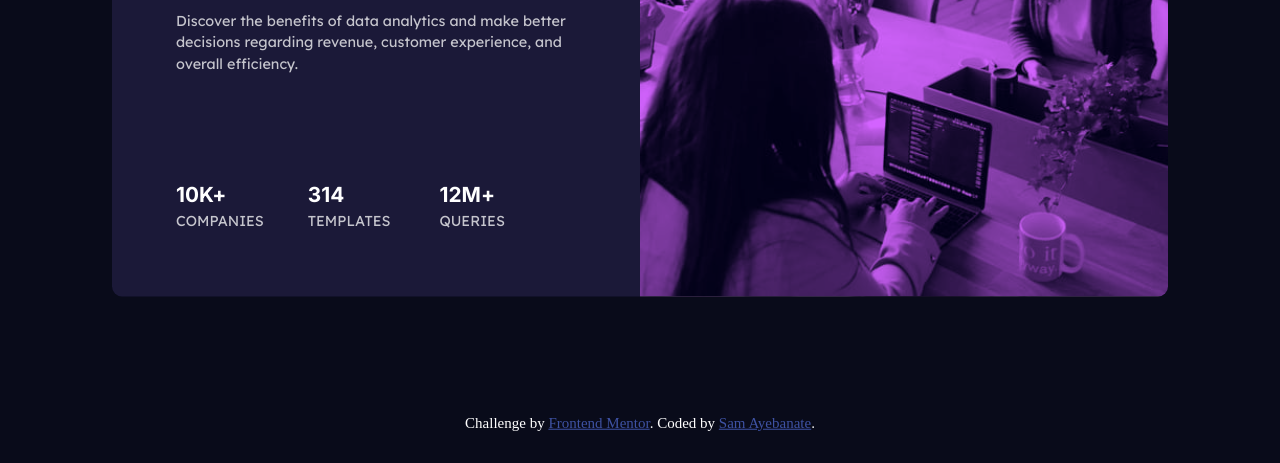
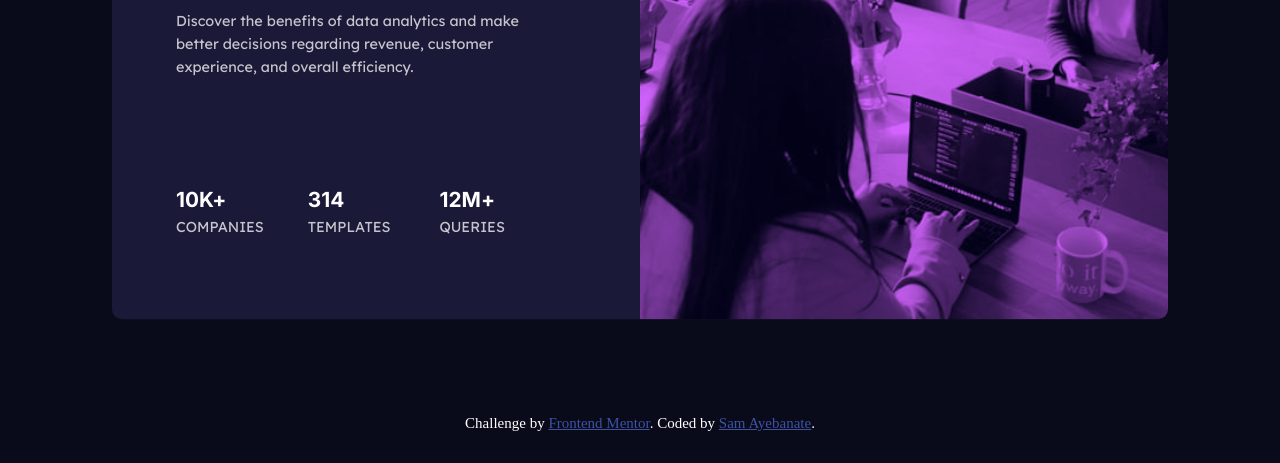
Before and after one commit to samson123-sys/previewcard, a plain HTML site: page index.html in a window 1280 px wide. Shown: the part 337-800 px from the top of the page. Drawn offline with Linux system fonts and the light colour scheme.

Commit message:
modified style.css

```diff
--- a/styles.css
+++ b/styles.css
@@ -62,6 +62,7 @@ blockquote,
 dl,
 dd {
   margin: 0;
+
 }
 
 /* Remove list styles on ul, ol elements with a list role, which suggests default styling will be removed */
@@ -79,7 +80,7 @@ html:focus-within {
 body {
   min-height: 10vh;
   text-rendering: optimizeSpeed;
-  line-height: 1.5;
+  line-height: 1.6;
   min-width: 200px;
 }
 
@@ -167,6 +168,7 @@ p{
     font-family: var(--ff-lexend);
     font-size: var(--fs-400);
     color: hsl(var(--clrWhite)/.75);
+
 }
 
 .image{
@@ -243,8 +245,11 @@ p{
         text-align: left;
         padding-left: 4em;
         padding-right: 4.3em;
-        padding-bottom: 4em;
-        padding-top: 4em;
+        padding-bottom: 5em;
+        padding-top: 5em;
+    }
+    p{
+      width: 90%;
     }
 
     footer{
```
